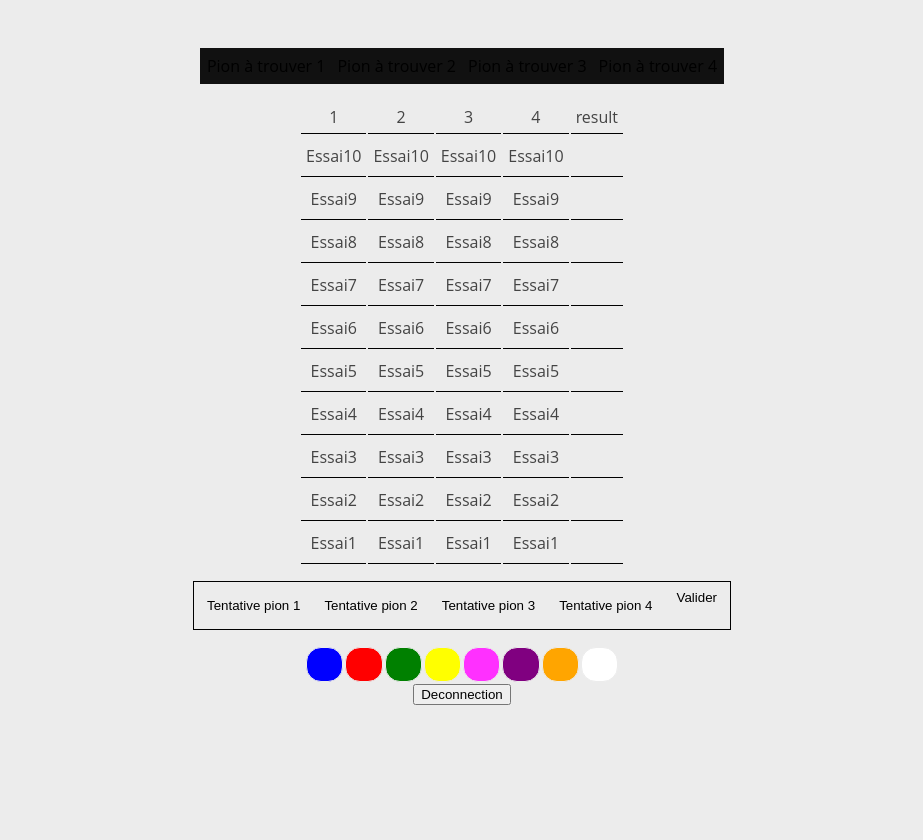
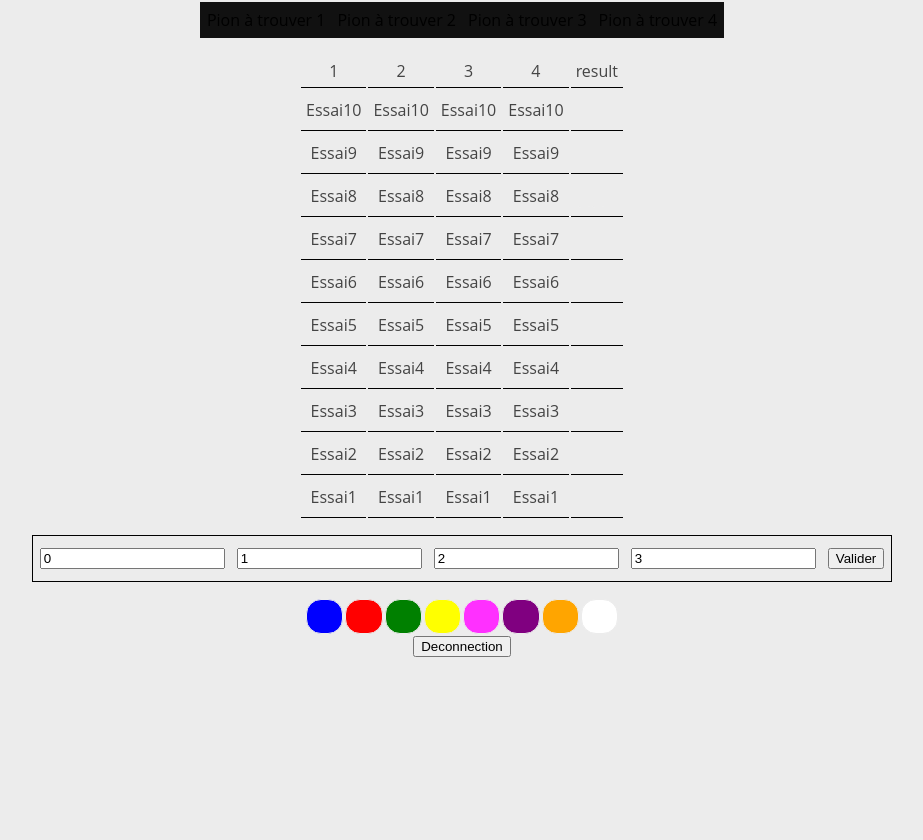
Before and after one commit to Youlounn/MastermindIUT, a PHP site: page / in a window 1280 px wide. Shown: the part 48-888 px from the top of the page, without its empty margins (178-1101 px from the left). After the commit the page ends 705 px from the top, so only its background shows below. Run offline with PHP 8.4, Linux system fonts and the light colour scheme; the visitor is signed in with stand-in values (Sample User, id 1).

Commit message:
AMusement de folie sa race l pute

```diff
--- a/controleur/base.php
+++ b/controleur/base.php
@@ -27,11 +27,7 @@ class Base{
       } else if($sd == 3) { //Si le formulaire est le 3eme (Affichage de la partie)
         $this->ctrlJeu->affichage();
       } else if($sd == 4) { //Si les formulaire est le 4eme (envoi d'une partie)
-        $p1 = $_POST['p1'];
-        $p2 = $_POST['p2'];
-        $p3 = $_POST['p3'];
-        $p4 = $_POST['p4'];
-        $this->ctrlJeu->jeu($p1, $p2, $p3, $p4);
+        $this->ctrlJeu->jeu($_POST['pion1'], $_POST['pion2'], $_POST['pion3'], $_POST['pion4']);
       }
     } else { //Si aucun formulaire n'est renseigné
       if(!isset($_SESSION['pseudo'])){ //Si l'utilisateur n'existe pas
--- a/controleur/controleurJeu.php
+++ b/controleur/controleurJeu.php
@@ -11,12 +11,14 @@ class ControleurJeu {
     $this->vuePart = new vuePartie();
   }
 
-  function verif($p1, $p2, $p3, $p4){
+  function jeu($p1, $p2, $p3, $p4){
     $send = array($p1, $p2, $p3, $p4);
-    return $this->jeu->joue($send);
+    var_dump($this->jeu->joue($send));
+    $this->vuePart->acceuil();
   }
 
   function affichage(){
+    //$this->jeu->getRes();
     $this->vuePart->acceuil();
   }
 
--- a/modele/jeu.php
+++ b/modele/jeu.php
@@ -49,7 +49,7 @@ class Jeu{
       } else {
         $verif = 3;
       }
-      $cpy ++ ;
+      $cpt ++ ;
       array_push($res, $verif);
     }
     $this->historyRes[$this->tentative] = $res;
--- a/vue/style/acceuil.css
+++ b/vue/style/acceuil.css
@@ -11,7 +11,7 @@ header {
   left : 0px;
   top : 0px;
   display : inline-block;
-  position : absolute;
+  position : fixed;
   height : auto;
 }
 
@@ -31,6 +31,10 @@ header .page {
   float : left;
   color : #e5e5e5;
   display : inline-block;;
+}
+
+.form {
+  margin-top : 50px;
 }
 
 .form input[type=submit]{
--- a/vue/style/general.css
+++ b/vue/style/general.css
@@ -11,11 +11,12 @@ header {
   left : 0px;
   top : 0px;
   display : inline-block;
-  position : absolute;
+  position : fixed;
   height : auto;
 }
 
 #jeu {
+  margin-top : 50px;
   height: 100%;
 }
 
--- a/vue/vueConnection.php
+++ b/vue/vueConnection.php
@@ -16,8 +16,6 @@ class VueConnection{
         <div class="page">Connexion</div>
         <div class="title">Mastermind</div>
       </header>
-      <br/>
-      <br/>
       <div class="form">
       <form method="post" action="index.php">
         <input type="text" name="nom"  placeholder="Pseudo"/><br />
--- a/vue/vuePartie.php
+++ b/vue/vuePartie.php
@@ -16,10 +16,6 @@ class VuePartie{
         <div class="page">Jeu</div>
         <div class="title">Mastermind</div>
       </header>
-    </br>
-    </br>
-    </br>
-    </br>
       <div id="jeu">
           <table id="result">
             <tr>
@@ -221,16 +217,18 @@ class VuePartie{
             </tbody>
           </table>
           <table id="form">
+            <form method="POST" action="index.php">
             <tr>
-              <td><input type="button" name="valider1" value="Tentative pion 1"/></td>
-              <td><input type="button" name="valider2" value="Tentative pion 2"/></td>
-              <td><input type="button" name="valider3" value="Tentative pion 3"/></td>
-              <td><input type="button" name="valider4" value="Tentative pion 4"/></td>
-              <td><form method="POST" action="index.php">
-                <input type="hidden" name="sendType" value="5"  />
-                <input type="button" value="Valider" />
-              </form></td>
+              <td><input type="number" name="pion1" value="0"/></td>
+              <td><input type="number" name="pion2" value="1"/></td>
+              <td><input type="number" name="pion3" value="2"/></td>
+              <td><input type="number" name="pion4" value="3"/></td>
+              <td>
+                <input type="hidden" name="sendType" value="4"  />
+                <input type="submit" value="Valider" />
+              </td>
             </tr>
+            </form>
           </table>
           <table id="colors">
             <tr>
@@ -244,7 +242,6 @@ class VuePartie{
               <td class="h"></td>
             </tr>
           </table>
-
           <form method="post" action="index.php">
             <input type="hidden" name="sendType" value="2" />
             <input type="submit" value="Deconnection" />
@@ -268,10 +265,6 @@ class VuePartie{
         <div class="page">Jeu</div>
         <div class="title">Mastermind</div>
       </header>
-    </br>
-    </br>
-    </br>
-    </br>
       <div id="jeu">
           <table id="result">
             <tr>
@@ -335,13 +328,13 @@ class VuePartie{
           <table id="form">
             <form method="POST" action="index.php">
             <tr>
-              <td><input type="button" name="valider1" value="Tentative pion 1"/></td>
-              <td><input type="button" name="valider2" value="Tentative pion 2"/></td>
-              <td><input type="button" name="valider3" value="Tentative pion 3"/></td>
-              <td><input type="button" name="valider4" value="Tentative pion 4"/></td>
+              <td><input type="button" name="pion1" value="0"/></td>
+              <td><input type="button" name="pion2" value="1"/></td>
+              <td><input type="button" name="pion3" value="2"/></td>
+              <td><input type="button" name="pion4" value="3"/></td>
               <td>
-                <input type="hidden" name="sendType" value="3"  />
-                <input type="button" value="Valider" />
+                <input type="hidden" name="sendType" value="4"  />
+                <input type="submit" value="Valider" />
               </td>
             </tr>
             </form>
```
